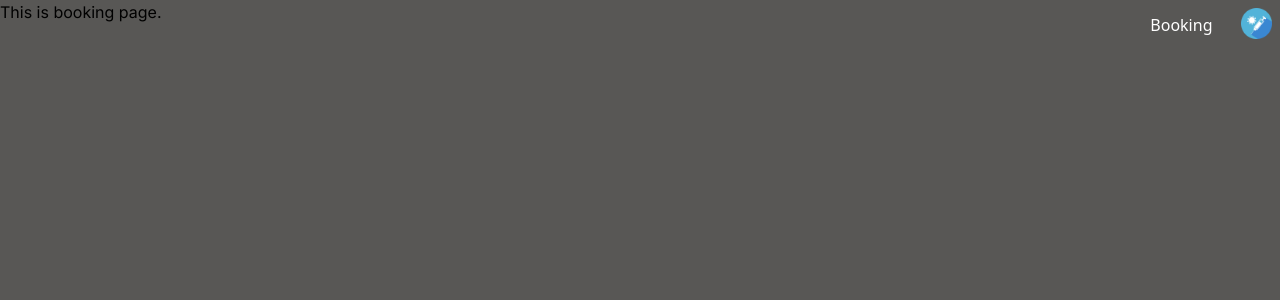
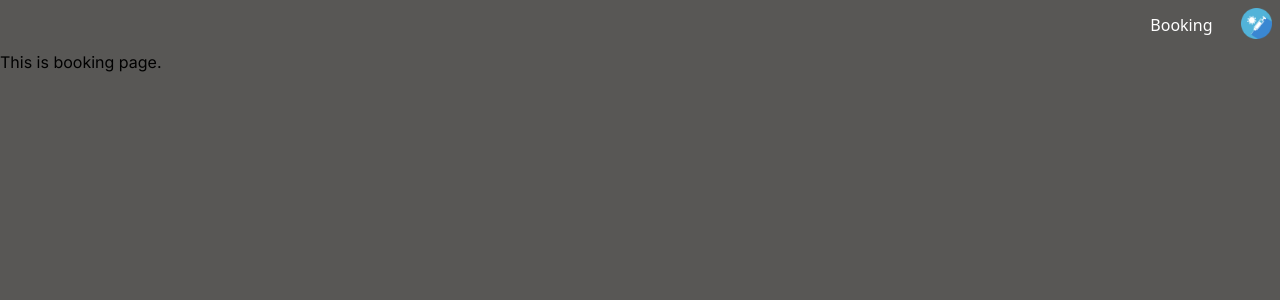
Before and after one commit to sshutter/SW2_W02, a Next.js app: page /booking in a window 1280 px wide. Shown: the top 300 px of the page. Built offline with nearby package versions, Linux system fonts and the light colour scheme.

Commit message:
Submit week 04

```diff
--- a/src/app/booking/page.tsx
+++ b/src/app/booking/page.tsx
@@ -1,6 +1,6 @@
 const Booking = () => {
   return (
-    <div>
+    <div className="relative block pt-[50px]">
       <h1>This is booking page.</h1>
     </div>
   );
```
